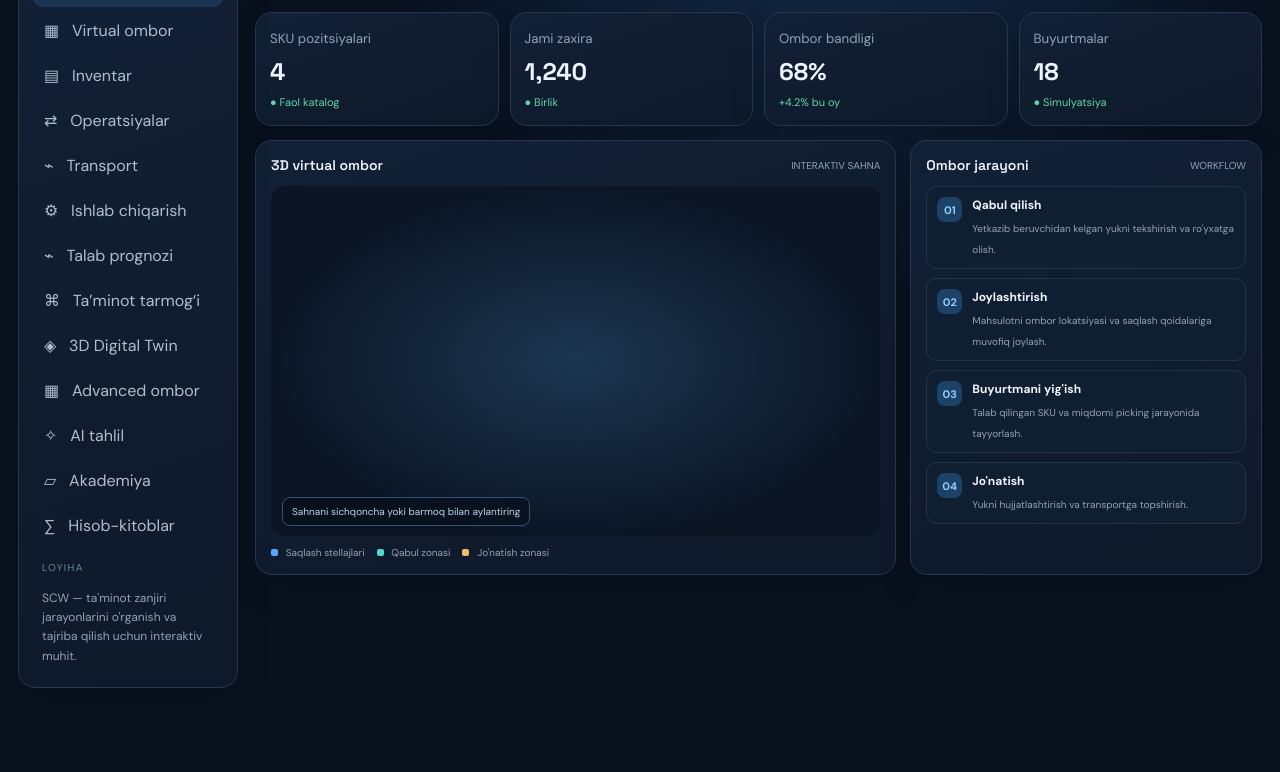
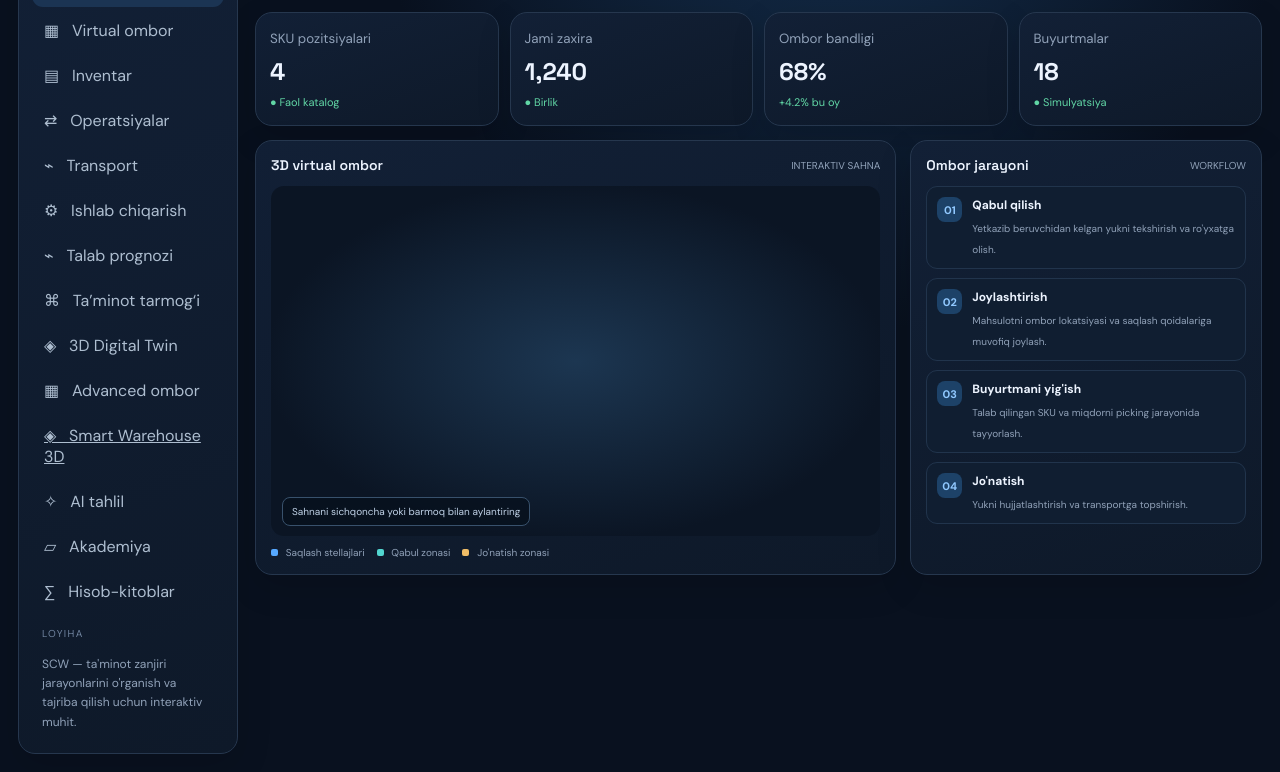
Before and after one commit to husanovkamron134-beep/SCW-Supply-Chain-World, a plain HTML site: page index.html in a window 1280 px wide. Shown: the part 164-936 px from the top of the page. Before the commit the page ends 870 px from the top, so only its background shows below. Drawn offline with nearby package versions, Linux system fonts and the light colour scheme.

Commit message:
Add Smart Warehouse 3D to main navigation

```diff
--- a/index.html
+++ b/index.html
@@ -16,7 +16,7 @@
 <body><div class="app">
 <header class="top"><div class="brand"><div class="logo">SCW</div><div><h1>SUPPLY CHAIN WORLD</h1><small>Logistika va ombor boshqaruvi laboratoriyasi</small></div></div><div style="display:flex;align-items:center;gap:9px;flex-wrap:wrap"><div class="pill"><span style="color:var(--green)">●</span> SCW PLATFORM · PHASE 12</div><button class="cloud-open" id="cloudOpen">Kirish / Bulut</button></div></header>
 <div class="layout">
-<aside class="side"><div class="nav-label">Asosiy menyu</div><button class="nav active" data-page="dashboard">◫ &nbsp; Boshqaruv paneli</button><button class="nav" data-page="warehouse">▦ &nbsp; Virtual ombor</button><button class="nav" data-page="inventory">▤ &nbsp; Inventar</button><button class="nav" data-page="operations">⇄ &nbsp; Operatsiyalar</button><button class="nav" data-page="transport">⌁ &nbsp; Transport</button><button class="nav" data-page="production">⚙ &nbsp; Ishlab chiqarish</button><button class="nav" data-page="planning">⌁ &nbsp; Talab prognozi</button><button class="nav" data-page="network">⌘ &nbsp; Ta’minot tarmog‘i</button><button class="nav" data-page="digitaltwin">◈ &nbsp; 3D Digital Twin</button><button class="nav" data-page="warehousesim">▦ &nbsp; Advanced ombor</button><button class="nav" data-page="intelligence">✧ &nbsp; AI tahlil</button><button class="nav" data-page="academy">▱ &nbsp; Akademiya</button><button class="nav" data-page="calculator">∑ &nbsp; Hisob-kitoblar</button><div class="nav-label">Loyiha</div><div class="muted" style="padding:8px 10px;line-height:1.6">SCW — ta'minot zanjiri jarayonlarini o'rganish va tajriba qilish uchun interaktiv muhit.</div></aside>
+<aside class="side"><div class="nav-label">Asosiy menyu</div><button class="nav active" data-page="dashboard">◫ &nbsp; Boshqaruv paneli</button><button class="nav" data-page="warehouse">▦ &nbsp; Virtual ombor</button><button class="nav" data-page="inventory">▤ &nbsp; Inventar</button><button class="nav" data-page="operations">⇄ &nbsp; Operatsiyalar</button><button class="nav" data-page="transport">⌁ &nbsp; Transport</button><button class="nav" data-page="production">⚙ &nbsp; Ishlab chiqarish</button><button class="nav" data-page="planning">⌁ &nbsp; Talab prognozi</button><button class="nav" data-page="network">⌘ &nbsp; Ta’minot tarmog‘i</button><button class="nav" data-page="digitaltwin">◈ &nbsp; 3D Digital Twin</button><button class="nav" data-page="warehousesim">▦ &nbsp; Advanced ombor</button><a class="nav" href="warehouse3d.html">◈ &nbsp; Smart Warehouse 3D</a><button class="nav" data-page="intelligence">✧ &nbsp; AI tahlil</button><button class="nav" data-page="academy">▱ &nbsp; Akademiya</button><button class="nav" data-page="calculator">∑ &nbsp; Hisob-kitoblar</button><div class="nav-label">Loyiha</div><div class="muted" style="padding:8px 10px;line-height:1.6">SCW — ta'minot zanjiri jarayonlarini o'rganish va tajriba qilish uchun interaktiv muhit.</div></aside>
 <main class="content">
 <section class="section active" id="dashboard"><div class="head"><div><div class="eyebrow">OPERATSION MARKAZ</div><h2>Ta'minot zanjiri boshqaruvi</h2><p>Ombor holati, zaxira va operatsiyalar bo'yicha umumiy ko'rinish.</p></div><button class="btn primary" onclick="notify('SCW simulyatori ishga tayyor')">＋ Yangi operatsiya</button></div>
 <div class="metrics"><div class="metric"><small>SKU pozitsiyalari</small><strong id="skuCount">4</strong><span class="good">● Faol katalog</span></div><div class="metric"><small>Jami zaxira</small><strong id="stockTotal">1,240</strong><span class="good">● Birlik</span></div><div class="metric"><small>Ombor bandligi</small><strong>68%</strong><span class="good">+4.2% bu oy</span></div><div class="metric"><small>Buyurtmalar</small><strong id="orderCount">18</strong><span class="good">● Simulyatsiya</span></div></div>
```
